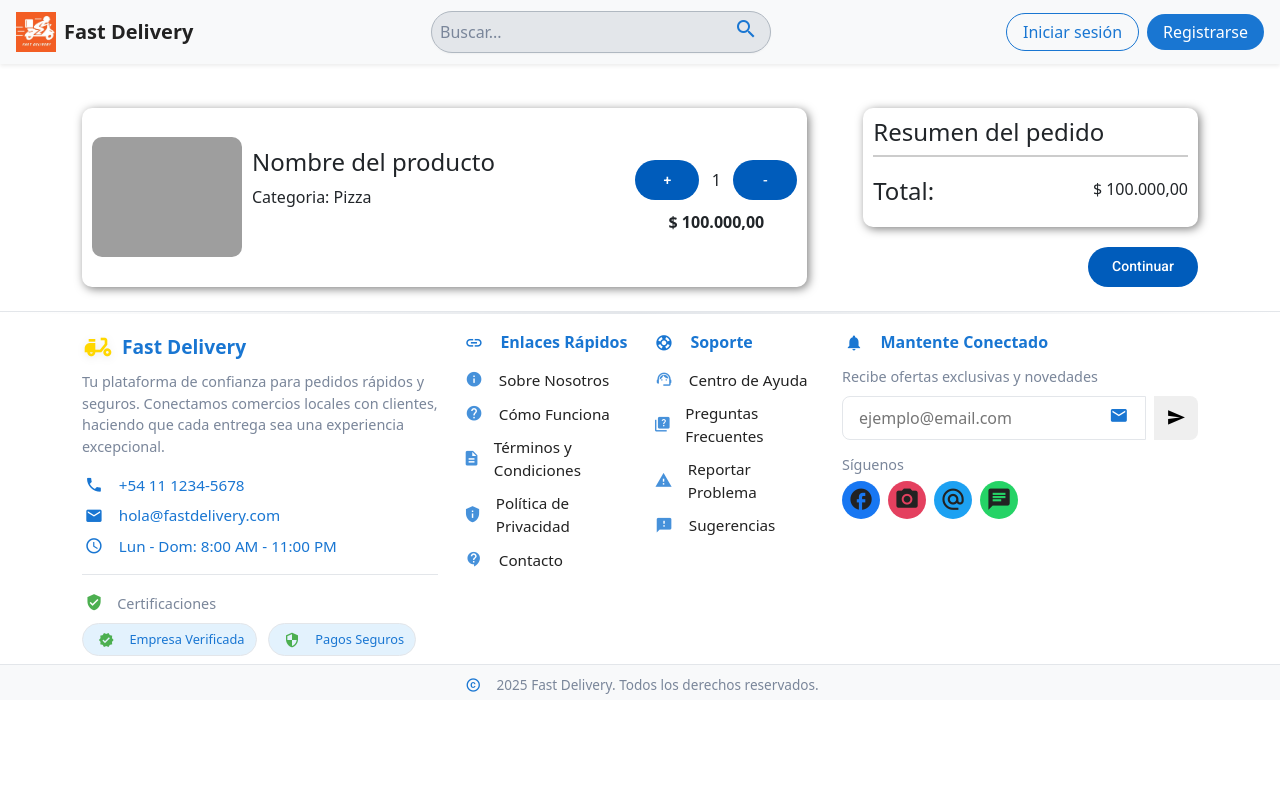
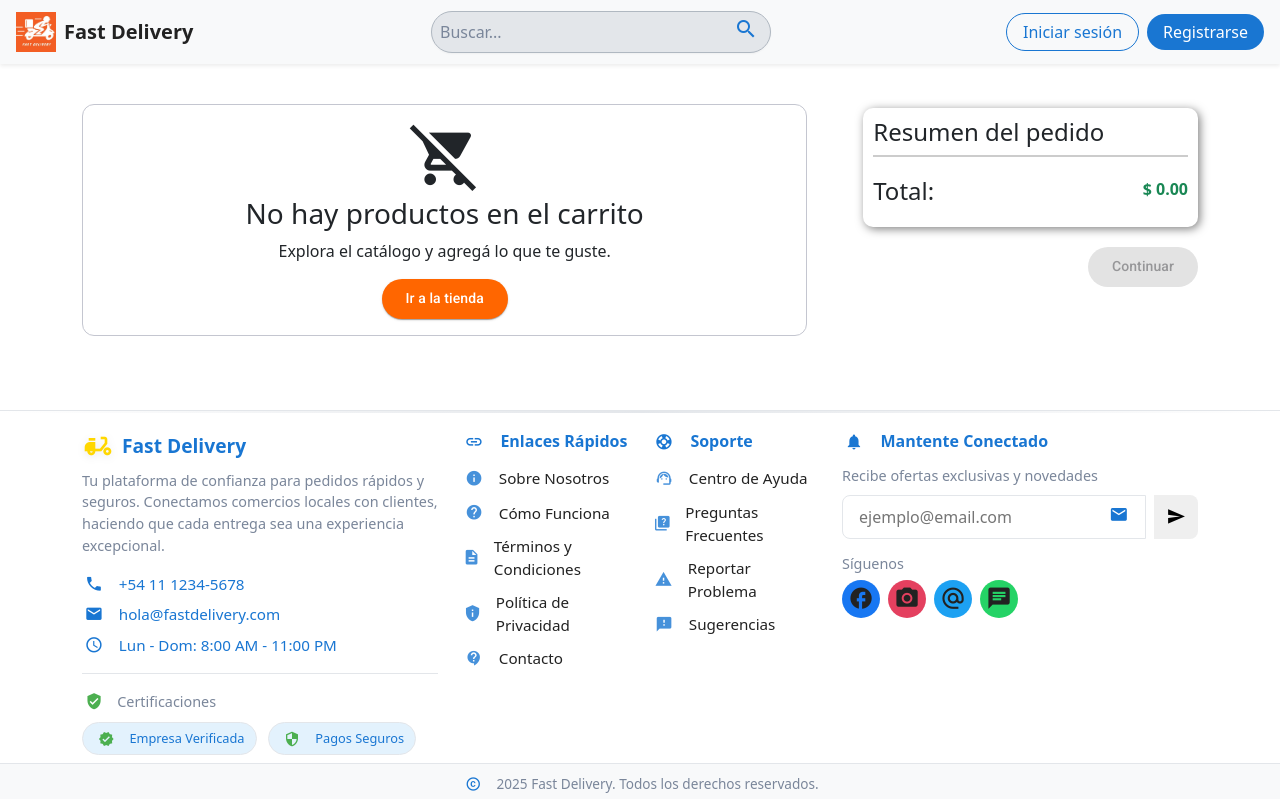
Before and after one commit to GuillermoCruz27/Project-Delivery-Client, an Angular app: page /cart in a window 1280 px wide. Built offline with nearby package versions, Linux system fonts and the light colour scheme; grey boxes are pictures that could not be loaded.

Commit message:
Carrito de compra actualizado.Permite varios productos.

```diff
--- a/src/app/components/cart/cart.css
+++ b/src/app/components/cart/cart.css
@@ -1,6 +1,27 @@
 .content {
     display: flex;
     flex-direction: column;
+    margin-bottom: 50px;
+}
+
+.divProductos {
+    display: flex;
+    flex-direction: column;
+}
+
+.icon-star {
+    text-align: center;
+}
+
+.icon-cart {
+    width: 7em;
+    height: 70px;
+    font-size: 70px;
+}
+
+.bg-button {
+    background-color: #FF6600 !important;
+    color: white !important;
 }
 
 .divProducto {
@@ -128,7 +149,7 @@
         justify-content: space-between;
     }
 
-    .divProducto {
+    .divProductos {
         width: 65%;
     }
 
@@ -154,4 +175,8 @@
     .detProducto p{
         text-align: left;
     }
+
+    .icon-star {
+        text-align: left;
+    }
 }
--- a/src/app/components/cart/cart.html
+++ b/src/app/components/cart/cart.html
@@ -1,28 +1,55 @@
 <div class="content">
-    <section class="divProducto">
+    <section class="divProductos" *ngIf="items.length > 0; else carritoVacio">
+        <article *ngFor="let item of items" class="divProducto">
             <div class="divImage">
                 <div class="image">
-                <img src="https://material.angular.dev/assets/img/examples/shiba2.jpg" >
+                    <img [src]="item.imagen_url" alt="{{ item.nombre }}">
                 </div>
             </div>
             <div class="detProducto">
                 <div class="nombreProducto">
-                <h4>Nombre del producto</h4>
+                    <h4>{{ item.nombre }}</h4>
                 </div>
-            <p>Categoria: Pizza</p>
+                <p>Categoría: {{ item.categoria?.nombre || 'Sin categoría' }}</p>
+                <div class="icon-star">
+                    <mat-icon class="text-warning" aria-hidden="false" aria-label="Estrella" fontIcon="star"></mat-icon>
+                    <mat-icon class="text-warning" aria-hidden="false" aria-label="Estrella" fontIcon="star"></mat-icon>
+                    <mat-icon class="text-warning" aria-hidden="false" aria-label="Estrella" fontIcon="star"></mat-icon>
+                    <mat-icon class="text-warning" aria-hidden="false" aria-label="Estrella" fontIcon="star"></mat-icon>
+                    <mat-icon class="text-warning" aria-hidden="false" aria-label="Estrella" fontIcon="star"></mat-icon>
+                </div>
             </div>
             <div class="divCantidadPrecio">
                 <div class="cantidad">
-                <button matButton="filled">+</button>
-                <p>1</p>
-                <button matButton="filled">-</button>
+                    <button mat-button (click)="aumentarCantidad(item)">+</button>
+                    <p>{{ item.cantidad }}</p>
+                    <button mat-button (click)="disminuirCantidad(item)">-</button>
                 </div>
                 <div class="precio">
-                <p>$ 100.000,00</p>
+                    <p>$ {{ item.precio | number: '1.2-2' }}</p>
                 </div>
+                <button mat-icon-button color="warn" (click)="eliminar(item)" matTooltip="Eliminar producto" aria-label="Eliminar producto">
+                    <mat-icon class="text-danger">delete</mat-icon>
+                </button>
             </div>
+        </article>
+    </section>
 
-    </section>
+    <ng-template #carritoVacio>
+        <div class="divProductos mt-3">
+            <mat-card class="d-flex flex-column align-items-center text-center bg-white" appearance="outlined">
+                <mat-card-content>
+                    <mat-icon color="warn" class="icon-cart">remove_shopping_cart</mat-icon>
+                    <h3>No hay productos en el carrito</h3>
+                    <p>Explora el catálogo y agregá lo que te guste.</p>
+                </mat-card-content>
+                <mat-card-actions class="mt-2 mb-2">
+                    <button mat-raised-button class="bg-button" routerLink="/">Ir a la tienda</button>
+                </mat-card-actions>
+            </mat-card>
+        </div>
+    </ng-template>
+
     <section class="divResumenPedido">
         <div class="resumenPedido">
             <div class="resumenTitulo">
@@ -30,11 +57,11 @@
             </div>
             <div class="resumenTotal">
                 <h4>Total:</h4>
-                <p>$ 100.000,00</p>
+                <p class="fw-bold fs-6 text-success">$ {{ total | number: '1.2-2' }}</p>
             </div>
         </div>
         <div class="divBotonContinuar">
-            <button matButton="filled">Continuar</button>
+            <button matButton="filled" [disabled]="items.length === 0">Continuar</button>
         </div>
     </section>
 </div>
--- a/src/app/components/cart/cart.ts
+++ b/src/app/components/cart/cart.ts
@@ -1,13 +1,48 @@
-import { Component } from '@angular/core';
+import { CommonModule } from '@angular/common';
+import { Component, OnInit } from '@angular/core';
 import { MatButtonModule } from '@angular/material/button';
 import { MatCardModule } from '@angular/material/card';
+import { MatIconModule } from '@angular/material/icon';
+import { RouterModule } from '@angular/router';
+import { CartItem } from '@app/models/cart-item.model';
+import { CartService } from '@app/services/cart.service';
 
 @Component({
   selector: 'app-cart-component',
-  imports: [MatCardModule,MatButtonModule],
+  imports: [MatCardModule,MatButtonModule,CommonModule,MatIconModule,RouterModule],
   templateUrl: './cart.html',
   styleUrl: './cart.css'
 })
-export class CartComponent {
+export class CartComponent implements OnInit {
+  items: CartItem[] = [];
+  total: number = 0;
 
+  constructor(private cartService: CartService) {}
+
+  ngOnInit(): void {
+    this.cartService.getCarrito().subscribe(carrito => {
+      this.items = carrito;
+      this.total = carrito.reduce((sum, item) => sum + item.precio * item.cantidad, 0);
+    });
+  }
+
+  eliminar(item: CartItem) {
+    this.cartService.eliminarProducto(item.producto_id);
+  }
+
+  vaciar() {
+    this.cartService.limpiarCarrito();
+  }
+
+  aumentarCantidad(item: CartItem) {
+    this.cartService.actualizarCantidad(item.producto_id, item.cantidad + 1);
+  }
+
+  disminuirCantidad(item: CartItem) {
+    if (item.cantidad > 1) {
+      this.cartService.actualizarCantidad(item.producto_id, item.cantidad - 1);
+    } else {
+      this.cartService.actualizarCantidad(item.producto_id, 1);
+    }
+  }
 }
--- a/src/app/components/product-detail/product-detail.html
+++ b/src/app/components/product-detail/product-detail.html
@@ -63,8 +63,10 @@
                 <p>{{ producto.descripcion }}</p>
             </mat-card-content>
             <mat-card-actions class="p-0 mt-3">
+                <!--
                 <a class="btn btn-primary" role="button" [attr.href]="producto.mercadoPagoLink" target="_blank">
-                    COMPRAR AHORA</a>
+                    COMPRAR AHORA</a>-->
+                <button mat-raised-button color="primary" (click)="agregarAlCarrito()">Agregar al carrito</button>
             </mat-card-actions>
         </div>
     </mat-card>
--- a/src/app/components/product-detail/product-detail.ts
+++ b/src/app/components/product-detail/product-detail.ts
@@ -4,6 +4,7 @@ import { MatButtonModule } from '@angular/material/button';
 import { MatCardModule } from '@angular/material/card';
 import { MatIconModule } from '@angular/material/icon';
 import { ActivatedRoute } from '@angular/router';
+import { CartService } from '@app/services/cart.service';
 import { Producto, ProductService } from '@app/services/product.service';
 
 @Component({
@@ -17,10 +18,12 @@ export class ProductDetail implements OnInit {
   loading = false;
   error = '';
   imagenes: string[] = [];
+  cantidadSeleccionada: number = 1;
 
   constructor(
     private route: ActivatedRoute,
-    private productService: ProductService
+    private productService: ProductService,
+    private carritoService: CartService
   ) {}
 
   ngOnInit(): void {
@@ -46,4 +49,17 @@ export class ProductDetail implements OnInit {
       this.loading = false;
     }
   }
+
+  agregarAlCarrito() {
+    if (!this.producto) return;
+    this.carritoService.agregarProducto({
+      producto_id: this.producto.id,
+      nombre: this.producto.nombre,
+      precio: this.producto.precio,
+      cantidad: this.cantidadSeleccionada,
+      imagen_url: this.producto.imagen_url,
+      categoria: this.producto.categoria
+    });
+    alert('Producto agregado al carrito');
+  }
 }
--- a/src/app/services/cart.service.ts
+++ b/src/app/services/cart.service.ts
@@ -0,0 +1,59 @@
+import { Injectable } from '@angular/core';
+import { CartItem } from '../models/cart-item.model';
+import { BehaviorSubject } from 'rxjs';
+
+@Injectable({ providedIn: 'root' })
+export class CartService {
+  private carrito: CartItem[] = [];
+  private carritoSubject = new BehaviorSubject<CartItem[]>([]);
+
+  constructor() {
+    const almacenado = localStorage.getItem('carrito');
+    if (almacenado) {
+      this.carrito = JSON.parse(almacenado);
+      this.carritoSubject.next(this.carrito);
+    }
+  }
+
+  private guardarEnLocalStorage() {
+    localStorage.setItem('carrito', JSON.stringify(this.carrito));
+  }
+
+  getCarrito() {
+    return this.carritoSubject.asObservable();
+  }
+
+  agregarProducto(detalle: CartItem) {
+    const existente = this.carrito.find(p => p.producto_id === detalle.producto_id);
+    if (existente) {
+      existente.cantidad += detalle.cantidad;
+    } else {
+      this.carrito.push({ ...detalle });
+    }
+    this.guardarEnLocalStorage();
+    this.carritoSubject.next(this.carrito);
+  }
+
+  eliminarProducto(producto_id: number) {
+    this.carrito = this.carrito.filter(p => p.producto_id !== producto_id);
+    this.guardarEnLocalStorage();
+    this.carritoSubject.next(this.carrito);
+  }
+
+  limpiarCarrito() {
+    this.carrito = [];
+    localStorage.removeItem('carrito');
+    this.carritoSubject.next(this.carrito);
+  }
+
+  actualizarCantidad(productoId: number, nuevaCantidad: number) {
+    const carrito = this.carritoSubject.value.map(item => {
+        if (item.producto_id === productoId) {
+        return { ...item, cantidad: nuevaCantidad };
+        }
+        return item;
+    });
+    this.carritoSubject.next(carrito);
+    localStorage.setItem('carrito', JSON.stringify(carrito));
+    }
+}
```
Also changed, not shown: src/app/models/cart-item.model.ts (added, +8 -0 lines). Lines whose indentation alone changed are shown as unchanged.
